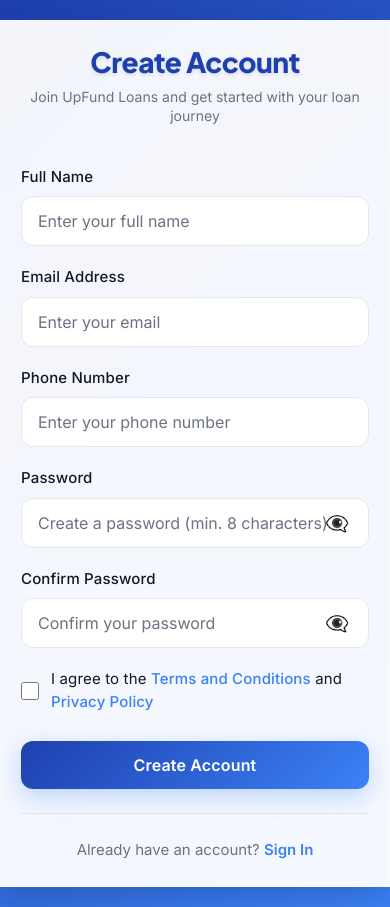
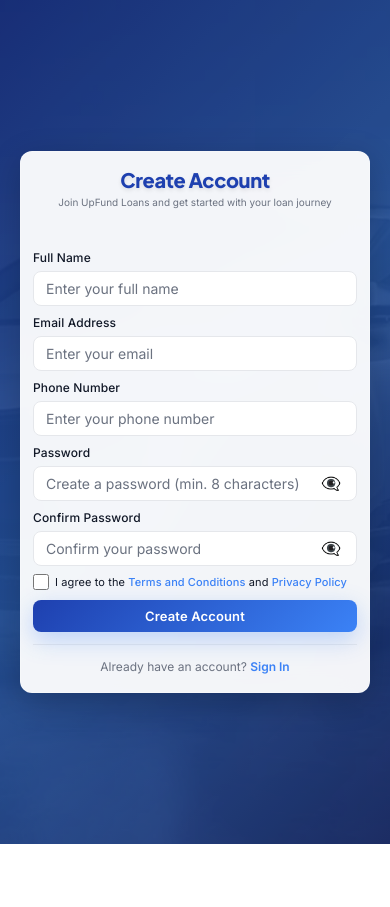
Before and after one commit to gothamsidd/Upfund-loans, a React (Vite) app: page /signup in a window 390 px wide. After the commit the page ends 844 px from the top, so only its background shows below. Built offline with nearby package versions, Linux system fonts and the light colour scheme.

Commit message:
Fix signup page: make form smaller to fit single image, remove gaps between background images, ensure full screen display

```diff
--- a/src/components/Auth.css
+++ b/src/components/Auth.css
@@ -3,16 +3,23 @@
 
 .auth-section {
   min-height: 100vh;
-  width: 100%;
-  position: relative;
+  height: 100vh;
+  width: 100vw;
+  position: fixed;
+  top: 0;
+  left: 0;
+  right: 0;
+  bottom: 0;
   color: var(--text-light);
   display: flex;
   justify-content: center;
   align-items: center;
-  padding: 80px 20px;
+  padding: 20px;
   margin: 0;
-  overflow: hidden;
+  overflow-y: auto;
+  overflow-x: hidden;
   background: linear-gradient(135deg, var(--primary) 0%, var(--secondary) 100%);
+  box-sizing: border-box;
 }
 
 .auth-section::before {
@@ -24,11 +31,13 @@
   height: 100%;
   background-image: url('/finallandingpage.webp');
   background-size: cover;
-  background-position: center;
+  background-position: center center;
   background-repeat: no-repeat;
+  background-attachment: scroll;
   z-index: -2;
   filter: brightness(0.3);
   animation: backgroundZoom 20s ease-in-out infinite alternate;
+  transform-origin: center center;
 }
 
 .auth-section::after {
@@ -50,19 +59,13 @@
 
 @keyframes backgroundZoom {
   0% {
-    transform: scale(1) translate(0, 0) rotate(0deg);
-  }
-  25% {
-    transform: scale(1.1) translate(-1%, -1%) rotate(0.5deg);
+    transform: scale(1) translate(0, 0);
   }
   50% {
-    transform: scale(1.15) translate(1%, 1%) rotate(-0.5deg);
-  }
-  75% {
-    transform: scale(1.1) translate(-1%, 1%) rotate(0.5deg);
+    transform: scale(1.05) translate(0, 0);
   }
   100% {
-    transform: scale(1.15) translate(1%, -1%) rotate(-0.5deg);
+    transform: scale(1) translate(0, 0);
   }
 }
 
@@ -90,29 +93,31 @@
 .auth-wrapper {
   background: rgba(255, 255, 255, 0.95);
   backdrop-filter: blur(12px);
-  border-radius: 24px;
-  padding: 48px;
+  border-radius: 16px;
+  padding: 24px;
   width: 100%;
-  max-width: 100%;
+  max-width: 380px;
   box-shadow: 0 8px 32px rgba(0, 0, 0, 0.2);
   border: 1px solid rgba(255, 255, 255, 0.2);
   position: relative;
   z-index: 1;
   color: var(--text-dark);
+  margin: auto;
+  box-sizing: border-box;
 }
 
 .auth-header {
   text-align: center;
-  margin-bottom: 40px;
+  margin-bottom: 16px;
   position: relative;
   z-index: 2;
 }
 
 .auth-header h1 {
   font-family: 'Plus Jakarta Sans', sans-serif;
-  font-size: 2.5rem;
+  font-size: 1.5rem;
   font-weight: 800;
-  margin-bottom: 12px;
+  margin-bottom: 4px;
   color: var(--primary);
   text-shadow: 0 2px 4px rgba(0, 0, 0, 0.1);
   letter-spacing: -0.02em;
@@ -122,20 +127,20 @@
 .auth-header p {
   font-family: 'Inter', sans-serif;
   color: var(--text-gray);
-  font-size: 1rem;
+  font-size: 0.75rem;
   font-weight: 400;
-  line-height: 1.4;
+  line-height: 1.3;
 }
 
 .auth-form {
-  margin-bottom: 24px;
+  margin-bottom: 12px;
 }
 
 .auth-form-group {
   display: flex;
   flex-direction: column;
-  gap: 8px;
-  margin-bottom: 20px;
+  gap: 4px;
+  margin-bottom: 10px;
   animation: slideIn 0.5s ease-out forwards;
   opacity: 0;
 }
@@ -164,7 +169,7 @@
   font-family: 'Inter', sans-serif;
   font-weight: 500;
   color: var(--text-dark);
-  font-size: 0.9375rem;
+  font-size: 0.75rem;
   letter-spacing: 0.01em;
 }
 
@@ -173,12 +178,12 @@
 .auth-form-group input[type="tel"],
 .auth-form-group input[type="password"] {
   font-family: 'Inter', sans-serif;
-  padding: 14px 16px;
+  padding: 8px 12px;
   border: 1.5px solid var(--border-light);
-  border-radius: 12px;
+  border-radius: 8px;
   background: var(--bg-white);
   color: var(--text-dark);
-  font-size: 1rem;
+  font-size: 0.875rem;
   font-weight: 400;
   transition: all 0.2s ease;
   width: 100%;
@@ -215,12 +220,12 @@
 
 .password-toggle {
   position: absolute;
-  right: 12px;
+  right: 10px;
   background: none;
   border: none;
   cursor: pointer;
-  font-size: 1.2rem;
-  padding: 4px 8px;
+  font-size: 1rem;
+  padding: 2px 6px;
   display: flex;
   align-items: center;
   justify-content: center;
@@ -278,13 +283,14 @@
 .checkbox-group {
   flex-direction: row;
   align-items: center;
-  gap: 12px;
-  margin-top: 8px;
+  gap: 6px;
+  margin-top: 2px;
+  margin-bottom: 8px;
 }
 
 .checkbox-group input[type="checkbox"] {
-  width: 18px;
-  height: 18px;
+  width: 16px;
+  height: 16px;
   cursor: pointer;
   accent-color: var(--secondary);
   border-radius: 4px;
@@ -294,10 +300,11 @@
 .checkbox-group label {
   font-family: 'Inter', sans-serif;
   color: var(--text-dark);
-  font-size: 0.9375rem;
+  font-size: 0.6875rem;
   cursor: pointer;
   user-select: none;
   font-weight: 400;
+  line-height: 1.3;
 }
 
 .inline-link {
@@ -316,15 +323,15 @@
   font-family: 'Inter', sans-serif;
   background: linear-gradient(135deg, var(--primary) 0%, var(--secondary) 100%);
   color: var(--text-light);
-  padding: 16px 32px;
+  padding: 10px 20px;
   border: none;
-  border-radius: 12px;
+  border-radius: 8px;
   font-weight: 600;
-  font-size: 1.0625rem;
+  font-size: 0.875rem;
   cursor: pointer;
   transition: all 0.3s ease;
   width: 100%;
-  margin-top: 8px;
+  margin-top: 2px;
   letter-spacing: 0.01em;
   position: relative;
   overflow: hidden;
@@ -369,11 +376,12 @@
 }
 
 .auth-error-message {
-  padding: 16px 20px;
-  border-radius: 12px;
-  margin-bottom: 24px;
+  padding: 8px 12px;
+  border-radius: 8px;
+  margin-bottom: 12px;
   font-family: 'Inter', sans-serif;
   font-weight: 500;
+  font-size: 0.75rem;
   text-align: center;
   animation: slideIn 0.3s ease-out;
   background: rgba(239, 68, 68, 0.1);
@@ -383,14 +391,14 @@
 
 .auth-footer {
   text-align: center;
-  padding-top: 24px;
+  padding-top: 12px;
   border-top: 1px solid var(--border-light);
 }
 
 .auth-footer p {
   font-family: 'Inter', sans-serif;
   color: var(--text-gray);
-  font-size: 0.9375rem;
+  font-size: 0.75rem;
   margin: 0;
 }
 
@@ -419,26 +427,29 @@
 
 @media (max-width: 768px) {
   .auth-wrapper {
-    padding: 32px 24px;
-    margin: 0;
-    border-radius: 0;
+    padding: 20px 16px;
+    margin: 15px;
+    border-radius: 14px;
+    max-width: calc(100% - 30px);
   }
 
   .auth-section {
-    padding: 40px 0;
+    padding: 15px;
+    height: 100vh;
+    min-height: 100vh;
   }
 
   .auth-header {
-    margin-bottom: 32px;
+    margin-bottom: 14px;
   }
 
   .auth-header h1 {
-    font-size: 2rem;
-    margin-bottom: 10px;
+    font-size: 1.375rem;
+    margin-bottom: 4px;
   }
 
   .auth-header p {
-    font-size: 0.9375rem;
+    font-size: 0.6875rem;
   }
 
   .auth-form-options {
@@ -450,29 +461,37 @@
 
 @media (max-width: 480px) {
   .auth-wrapper {
-    padding: 24px 20px;
-    border-radius: 0;
+    padding: 16px 12px;
+    border-radius: 12px;
+    max-width: calc(100% - 20px);
+    margin: 10px;
   }
 
   .auth-section {
-    padding: 20px 0;
+    padding: 10px;
+    height: 100vh;
+    min-height: 100vh;
   }
 
   .auth-header {
-    margin-bottom: 28px;
+    margin-bottom: 12px;
   }
 
   .auth-header h1 {
-    font-size: 1.75rem;
-    margin-bottom: 8px;
+    font-size: 1.25rem;
+    margin-bottom: 4px;
   }
 
   .auth-header p {
-    font-size: 0.875rem;
+    font-size: 0.625rem;
   }
 
   .auth-submit-button {
-    padding: 14px 24px;
-    font-size: 1rem;
+    padding: 8px 16px;
+    font-size: 0.8125rem;
+  }
+
+  .auth-form-group {
+    margin-bottom: 8px;
   }
 }
--- a/src/components/Login.jsx
+++ b/src/components/Login.jsx
@@ -1,4 +1,4 @@
-import React, { useState } from 'react';
+import React, { useState, useEffect } from 'react';
 import { Link } from 'react-router-dom';
 import './Auth.css';
 
@@ -46,6 +46,27 @@ const Login = () => {
       alert('Login functionality is frontend-only. No backend integration.');
     }, 1000);
   };
+
+  // Fix body styles for full screen display
+  useEffect(() => {
+    document.body.style.margin = '0';
+    document.body.style.padding = '0';
+    document.body.style.display = 'block';
+    document.body.style.height = '100vh';
+    document.body.style.overflow = 'hidden';
+    document.documentElement.style.height = '100%';
+    document.documentElement.style.overflow = 'hidden';
+
+    return () => {
+      document.body.style.margin = '';
+      document.body.style.padding = '';
+      document.body.style.display = '';
+      document.body.style.height = '';
+      document.body.style.overflow = '';
+      document.documentElement.style.height = '';
+      document.documentElement.style.overflow = '';
+    };
+  }, []);
 
   return (
     <div className="auth-section">
--- a/src/components/Signup.jsx
+++ b/src/components/Signup.jsx
@@ -1,4 +1,4 @@
-import React, { useState } from 'react';
+import React, { useState, useEffect } from 'react';
 import { Link } from 'react-router-dom';
 import './Auth.css';
 
@@ -75,6 +75,27 @@ const Signup = () => {
       alert('Signup functionality is frontend-only. No backend integration.');
     }, 1000);
   };
+
+  // Fix body styles for full screen display
+  useEffect(() => {
+    document.body.style.margin = '0';
+    document.body.style.padding = '0';
+    document.body.style.display = 'block';
+    document.body.style.height = '100vh';
+    document.body.style.overflow = 'hidden';
+    document.documentElement.style.height = '100%';
+    document.documentElement.style.overflow = 'hidden';
+
+    return () => {
+      document.body.style.margin = '';
+      document.body.style.padding = '';
+      document.body.style.display = '';
+      document.body.style.height = '';
+      document.body.style.overflow = '';
+      document.documentElement.style.height = '';
+      document.documentElement.style.overflow = '';
+    };
+  }, []);
 
   return (
     <div className="auth-section">
```
